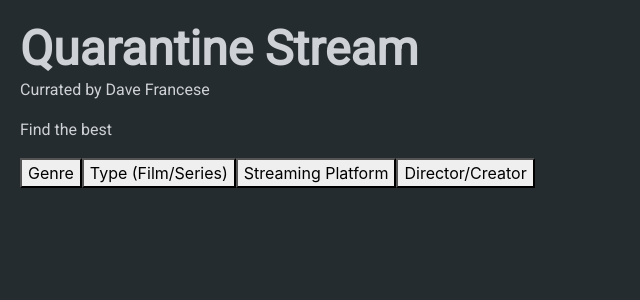
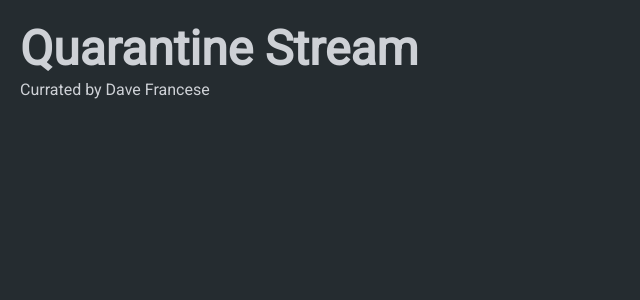
Before and after one commit to davefrancese/quarantine-stream-client, a React (Create React App) app: page / in a window 1280 px wide. Shown: the top 300 px of the page, without its empty margins (0-640 px from the left). Built offline with nearby package versions, Linux system fonts and the light colour scheme; no server answers.

Commit message:
hold filter

```diff
--- a/src/components/AllMovies.js
+++ b/src/components/AllMovies.js
@@ -1,7 +1,7 @@
 import React, { useState, useEffect } from "react";
 
 import List from "./List";
-import FilterMovies from "./FilterMovies";
+import FilterMovies from "./filter/FilterMovies";
 
 import "./AllMovies-style.scss";
 
@@ -21,11 +21,11 @@ const AllMovies = () => {
 
   return (
     <div className="All-Movies">
-      <FilterMovies
+      {/* <FilterMovies
         filterType={filterType}
         setFilterType={setFilterType}
         movies={movies}
-      />
+      /> */}
       <div className="all-movies-wrapper">
         <List props={movies} filterType={filterType} />
       </div>
```
Also changed, not shown: src/components/filter/FilterMovies-style.scss (renamed from src/components/FilterMovies-style.scss), src/components/filter/FilterMovies.js (renamed from src/components/FilterMovies.js).
